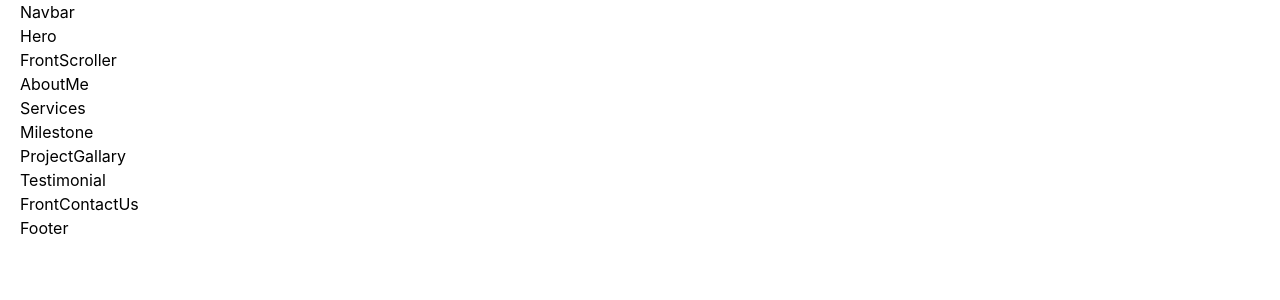
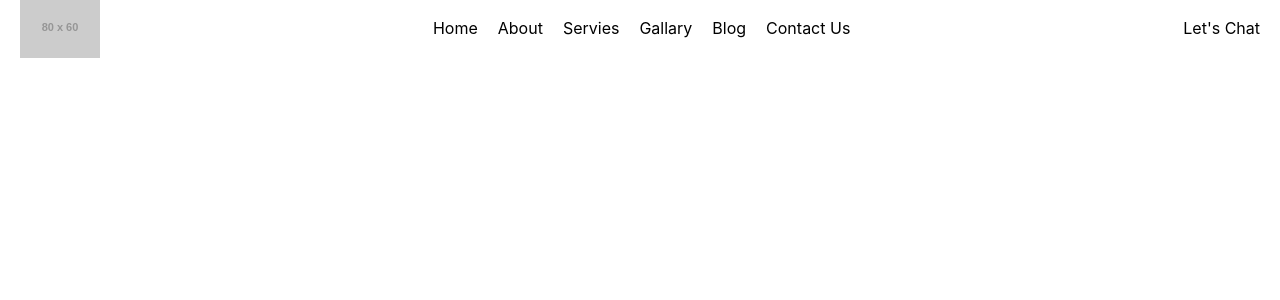
Before and after one commit to mohit838/Mohitul-Islam-Frontend, a React (Create React App) app in the folder client/: page / in a window 1280 px wide. Shown: the top 300 px of the page. Built offline with nearby package versions, Linux system fonts and the light colour scheme.

Commit message:
Navbar Scratch

```diff
--- a/client/src/componets/FrontHome.jsx
+++ b/client/src/componets/FrontHome.jsx
@@ -12,9 +12,9 @@ import Testimonial from './layouts/front-layouts/Testimonial';
 
 const FrontHome = () => {
   return (
-    <div className='container px-5'>
+    <div className='container mx-auto px-5'>
       <FrontNavbar />
-      <Hero />
+      {/* <Hero />
       <FrontScroller />
       <AboutMe />
       <Services />
@@ -22,7 +22,7 @@ const FrontHome = () => {
       <ProjectGallary />
       <Testimonial />
       <FrontContactUs />
-      <FrontFooter />
+      <FrontFooter /> */}
     </div>
   );
 };
--- a/client/src/componets/common/front-common/FrontNavbar.jsx
+++ b/client/src/componets/common/front-common/FrontNavbar.jsx
@@ -1,7 +1,35 @@
 import React from 'react';
 
 const FrontNavbar = () => {
-  return <div>Navbar</div>;
+  return (
+    <section className='hero-section-nav'>
+      {/* logo */}
+      <div>
+        <img
+        className='mohitul-islam-logo'
+          src='https://placeholder.com/80x60'
+          alt='mohitul-islam-logo'
+        />
+      </div>
+
+      {/* Navmenu */}
+      <nav>
+        <ul className='main-nav-menu'>
+          <li>Home</li>
+          <li>About</li>
+          <li>Servies</li>
+          <li>Gallary</li>
+          <li>Blog</li>
+          <li>Contact Us</li>
+        </ul>
+      </nav>
+
+      {/* Chat Button */}
+      <div>
+        <button>Let's Chat</button>
+      </div>
+    </section>
+  );
 };
 
 export default FrontNavbar;
--- a/client/src/index.css
+++ b/client/src/index.css
@@ -33,3 +33,17 @@ a {
 ul {
   list-style: none;
 }
+
+/* Hero Section Start */
+.hero-section-nav {
+  @apply w-full h-14 flex items-center justify-between;
+}
+
+.mohitul-islam-logo {
+  @apply w-[100%] h-[100%];
+}
+
+.main-nav-menu {
+  @apply flex items-center justify-center gap-5;
+}
+/* Hero Section End */
```
